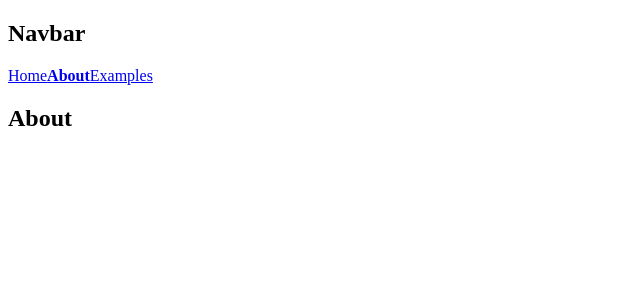
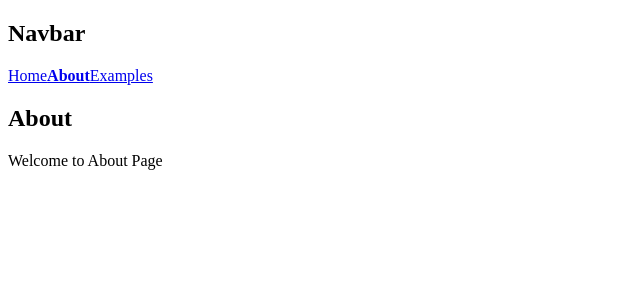
Before and after one commit to Chaitya62/React-Weather-App, a React app: page /#/about in a window 1280 px wide. Shown: the top 300 px of the page, without its empty margins (0-640 px from the left). Built offline with nearby package versions, Linux system fonts and the light colour scheme.

Commit message:
Update About Page

```diff
--- a/src/js/components/About.jsx
+++ b/src/js/components/About.jsx
@@ -5,7 +5,7 @@ class About extends Component {
     return (
       <div>
         <h2>About</h2>
-
+        <p>Welcome to About Page</p>
       </div>
     );
   }
```
